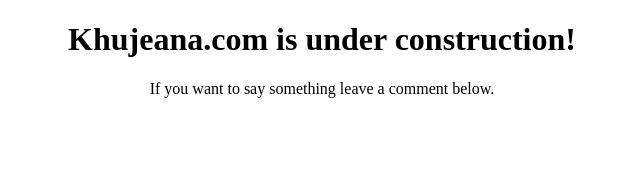
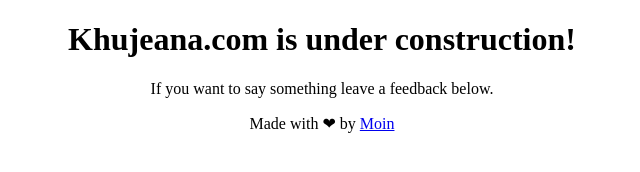
Before and after one commit to moinulislamdev/khujeana-ecommerce, a plain HTML site: page index.html in a window 1280 px wide. Shown: the whole page, without its empty margins (318-958 px from the left). Drawn offline with Linux system fonts and the light colour scheme.

Commit message:
Update index.html

```diff
--- a/index.html
+++ b/index.html
@@ -10,7 +10,7 @@
     <center>
 
         <h1>Khujeana.com is under construction!</h1>
-        <p>If you want to say something leave a comment below.</p>
+        <p>If you want to say something leave a feedback below.</p>
 
         <!-- Load Facebook SDK for JavaScript -->
         <div id="fb-root"></div>
@@ -22,6 +22,8 @@
         data-numposts="10"
         data-width="500"></div>
 
+        <p>Made with &#10084; by <a href="https://www.moinulislam.dev/" target="_blank">Moin</a></p>
+
     </center>
 
 </body>
```
